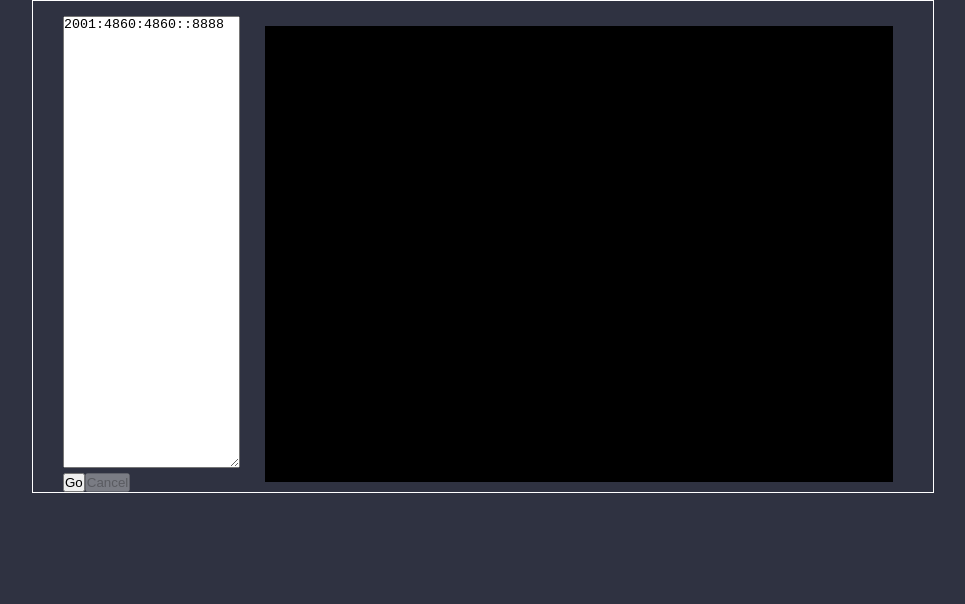
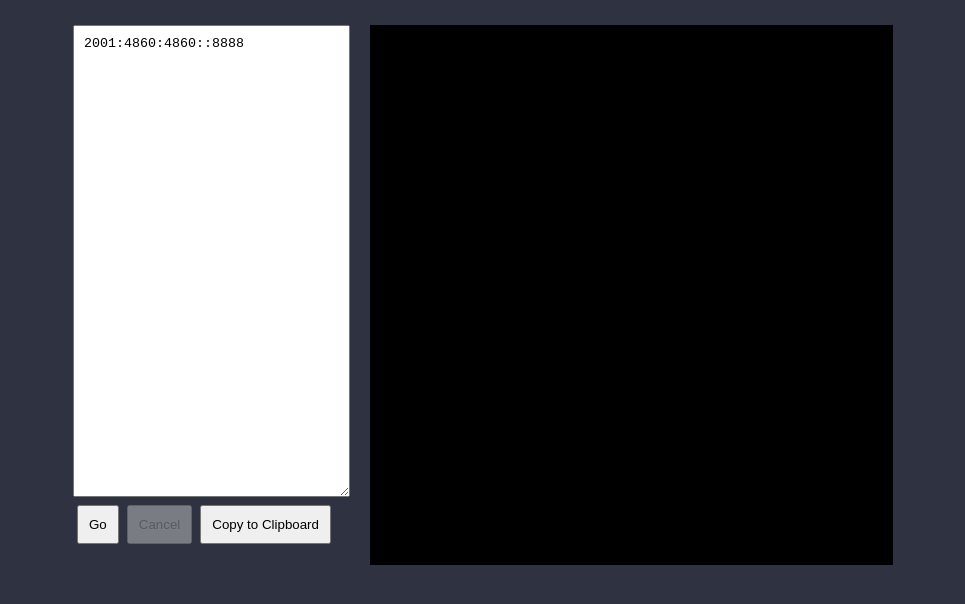
Before and after one commit to platevoltage/ping, a React (Vite) app: page / in a window 1280 px wide. Shown: the top 604 px of the page, without its empty margins (157-1122 px from the left). Built offline with nearby package versions, Linux system fonts and the light colour scheme.

Commit message:
test on windows

```diff
--- a/src/renderer/src/App.tsx
+++ b/src/renderer/src/App.tsx
@@ -1,6 +1,6 @@
 import { useEffect, useState } from "react";
 
-function App(): JSX.Element {
+function App() {
 
   const [ text, setText ] = useState("2001:4860:4860::8888");
   const [ ipArray, setIpArray ] = useState<string[]>([]);
@@ -8,6 +8,11 @@ function App(): JSX.Element {
   const [ tasks, setTasks ] = useState<({index: number, task: () => Promise<string>})[]>([]);
   const [ disableGo, setDisableGo ] = useState(false);
   const [ cancel, setCancel ] = useState(false);
+
+  const buttonStyle = {
+    padding: 10,
+    margin: 4
+  };
 
 
   useEffect(() => {
@@ -24,24 +29,6 @@ function App(): JSX.Element {
     }
 
     setTasks(promises);
-
-    // for (const i in promises) {
-    //   _results[i] = "TESTING";
-    //   setResults([..._results]);
-    //   try {
-    //     const x = await promises[i]();
-    //     console.log(x, i);
-    //     _results[i] = "OK";
-    //     setResults([..._results]);
-    //   } catch (e) {
-    //     _results[i] = "ERROR";
-    //     setResults([..._results]);
-    //     console.error(e);
-    //   }
-    // }
-
-    // setDisableGo(false);
-    // })();
 
   },[ipArray]);
 
@@ -86,27 +73,37 @@ function App(): JSX.Element {
     }
   }, [tasks, cancel]);
 
-  // useEffect(() => {
-  //   if (cancel) {
-  //     console.log("cancel");
-  //     setTasks([]);
-  //   }
-  // },[cancel]);
 
   async function handleGo() {
     const lines = text.trim().split("\n");
     setIpArray(lines);
   }
 
+  function handleCopy() {
+    let copyText = "";
+
+    for (const i in results) {
+      if (results[i] === "OK") {
+        copyText += ipArray[i] + "\n";
+      }
+    }
+
+    console.log(copyText);
+    navigator.clipboard.writeText(copyText);
+  }
+
 
   return (
-    <div className="container" style={{display: "flex", flexDirection: "row", border: "1px solid white"}}>
-      <div>
-        <textarea rows={30} value={text} onChange={(e) => setText(e.target.value)}></textarea>
-        <button disabled={disableGo} onClick={handleGo}>Go</button>
-        <button disabled={!disableGo} onClick={() => setCancel(true)}>Cancel</button>
+    <div className="container" style={{display: "flex", flexDirection: "row"}}>
+      <div style={{margin: 10}}>
+        <div>
+          <textarea style={{padding: 10}} rows={30} cols={30} value={text} onChange={(e) => setText(e.target.value)}></textarea>
+        </div>
+        <button style={buttonStyle} disabled={disableGo} onClick={handleGo}>Go</button>
+        <button style={buttonStyle} disabled={!disableGo} onClick={() => setCancel(true)}>Cancel</button>
+        <button style={buttonStyle} disabled={disableGo} onClick={handleCopy}>Copy to Clipboard</button>
       </div>
-      <div style={{backgroundColor: "#000000", width: 800, margin: 10}}>
+      <div style={{backgroundColor: "#000000", width: 800, margin: 10, padding: 10, height: 520, overflow: "scroll"}}>
         <pre>
           {
             ipArray.map((ip, i) => {
```
Also changed, not shown: src/main/index.ts (+1 -21 lines).
